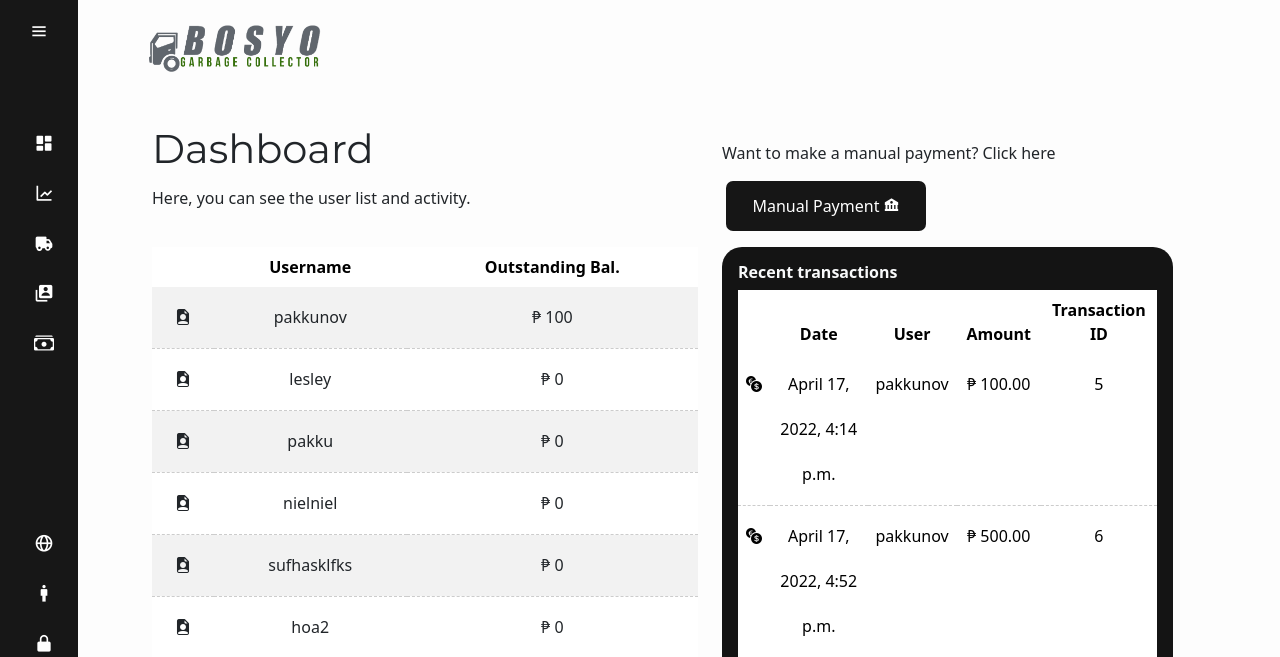
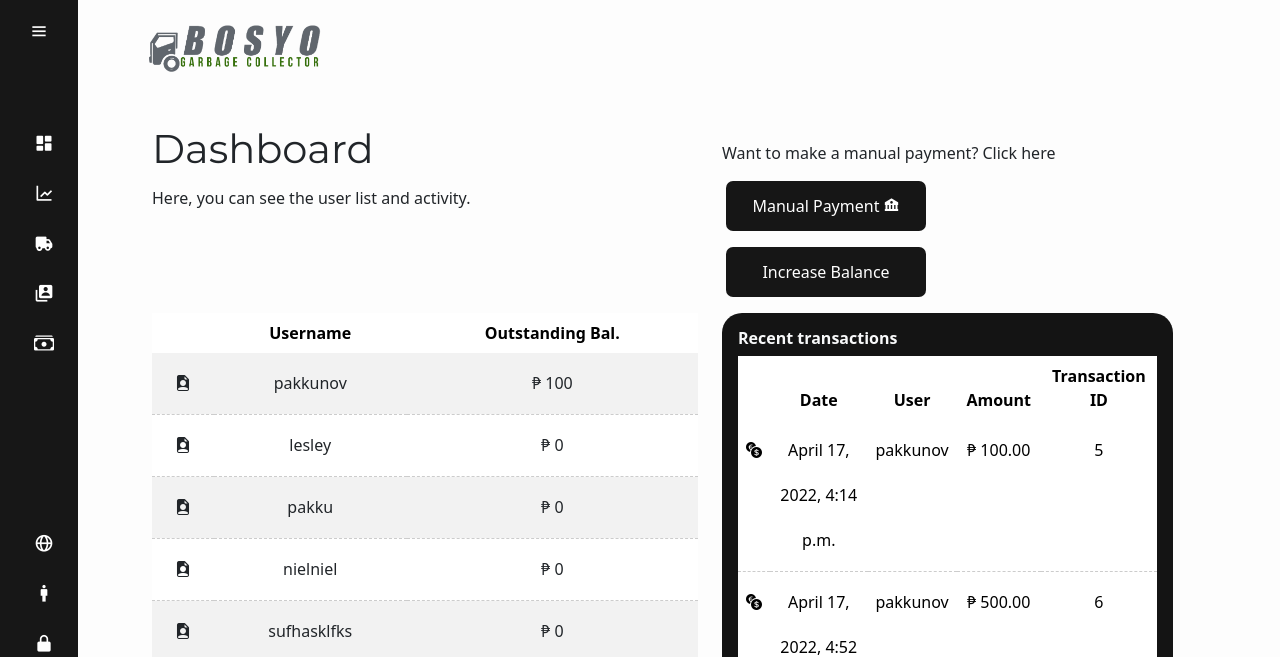
Before and after one commit to Pakkunov/Bosyo1, a Django app: page /staff/ in a window 1280 px wide. Shown: the top 657 px of the page. Run offline with Django 4.2, Linux system fonts and the light colour scheme; a user stored in the database is signed in; data comes from the database, SQL or seed files in the repository; parts of the project's set-up code (start-up, migrations or seed data) failed here and were passed over; some libraries are stand-ins or nearby versions; some web fonts are replaced.

Commit message:
click to increase

```diff
--- a/website/templates/staffpage.html
+++ b/website/templates/staffpage.html
@@ -62,6 +62,12 @@ style="
         <a href="/manualpayment">
           <button class="btnPayment btn-primary mx-1" type="button">
             Manual Payment <i class='bx bxs-bank'></i>
+          </button>
+          <span class="d-none d-md-none d-lg-block my-3"></span>
+            <form method="POST" action="{% url 'increase_balance' %}">
+              {% csrf_token %}
+              <button type="submit" class="btnPayment btn-primary mx-1">Increase Balance</button>
+          </form>
           </button>
         </a>
       </p>
--- a/website/urls.py
+++ b/website/urls.py
@@ -11,7 +11,7 @@ from django.contrib.auth import views as auth_views
 from django.contrib.auth.views import PasswordResetConfirmView,PasswordResetConfirmView
 from django.urls import include, path
 from django.contrib.auth import views as auth_views
-
+from .views import increase_balance
 
 admin.site.site_header  =  "Administration"
 admin.site.site_title  =  "Administration"
@@ -42,7 +42,7 @@ urlpatterns = [
     path('password_reset/done/', auth_views.PasswordResetDoneView.as_view(template_name='resetpass/password_reset_done.html'), name='password_reset_done'),
     path('reset/<uidb64>/<token>/', auth_views.PasswordResetConfirmView.as_view(template_name='resetpass/password_reset_confirm.html'), name='password_reset_confirm'),
     path('reset/done/', auth_views.PasswordResetCompleteView.as_view(template_name='resetpass/password_reset_complete.html'), name='password_reset_complete'),
-
+    path('increase_balance/', increase_balance, name='increase_balance')
 
 
 ]
--- a/website/views.py
+++ b/website/views.py
@@ -101,6 +101,18 @@ def userProfile(request):
 
     context = {'accounts':accounts,'trucks':trucks,'payments':payments,'parts':parts}
     return render(request, 'userprofile.html', context)
+
+def increase_balance(request):
+    accounts = Account.objects.all()
+
+    if not request.user.is_staff:
+        messages.error(request, 'You are not allowed to view this page.')
+        return redirect('userProfile')
+
+    if request.method == 'POST':
+        Account.objects.update(outstanding_balance=F('outstanding_balance') + F('payrate'))
+
+        return redirect('staffpage')
 
 def staffpage(request):
     page= 'staffpage'
```
